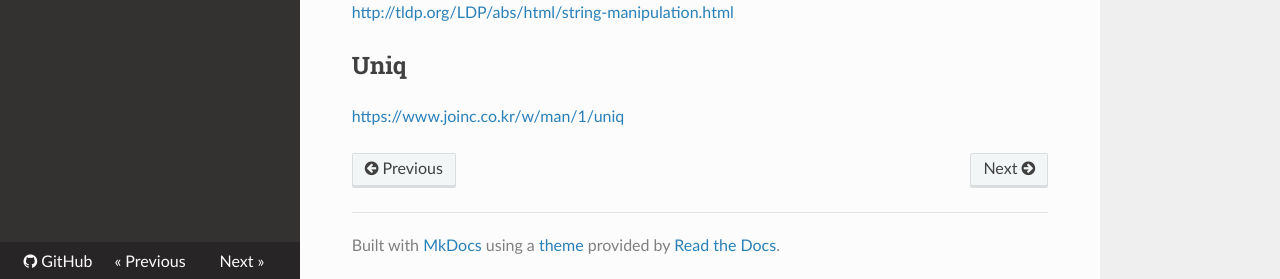
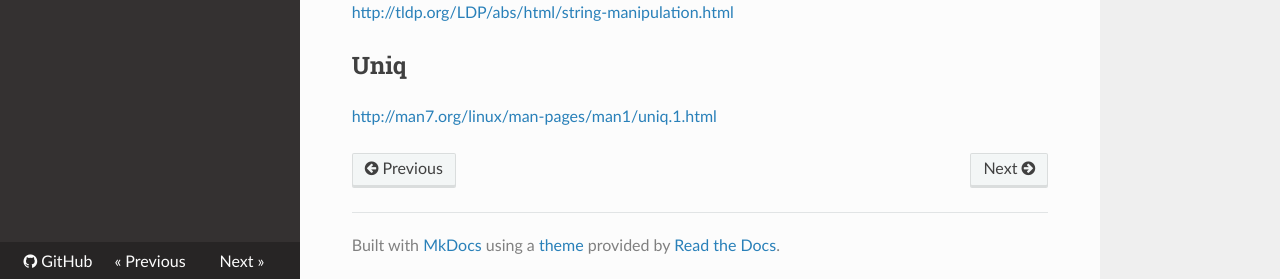
Before and after one commit to WonyoungCho/LINUX, an MkDocs documentation site: the page built from docs/basic_comm.md, in a window 1280 px wide and 900 px high, scrolled down 3960 px. Shown: the part 618-897 px from the top of the window. Built offline with MkDocs 1.6.1, drawn with Linux system fonts in a browser that asks for light colours; nearby versions of some CDN libraries; old or Windows-style settings are respelled for this version of MkDocs.

Commit message:
Update basic_comm.md

```diff
--- a/docs/basic_comm.md
+++ b/docs/basic_comm.md
@@ -210,4 +210,4 @@ ulimit -n 100000
 <http://tldp.org/LDP/abs/html/string-manipulation.html>
 
 ## Uniq
-<https://www.joinc.co.kr/w/man/1/uniq>
+<http://man7.org/linux/man-pages/man1/uniq.1.html>
```
